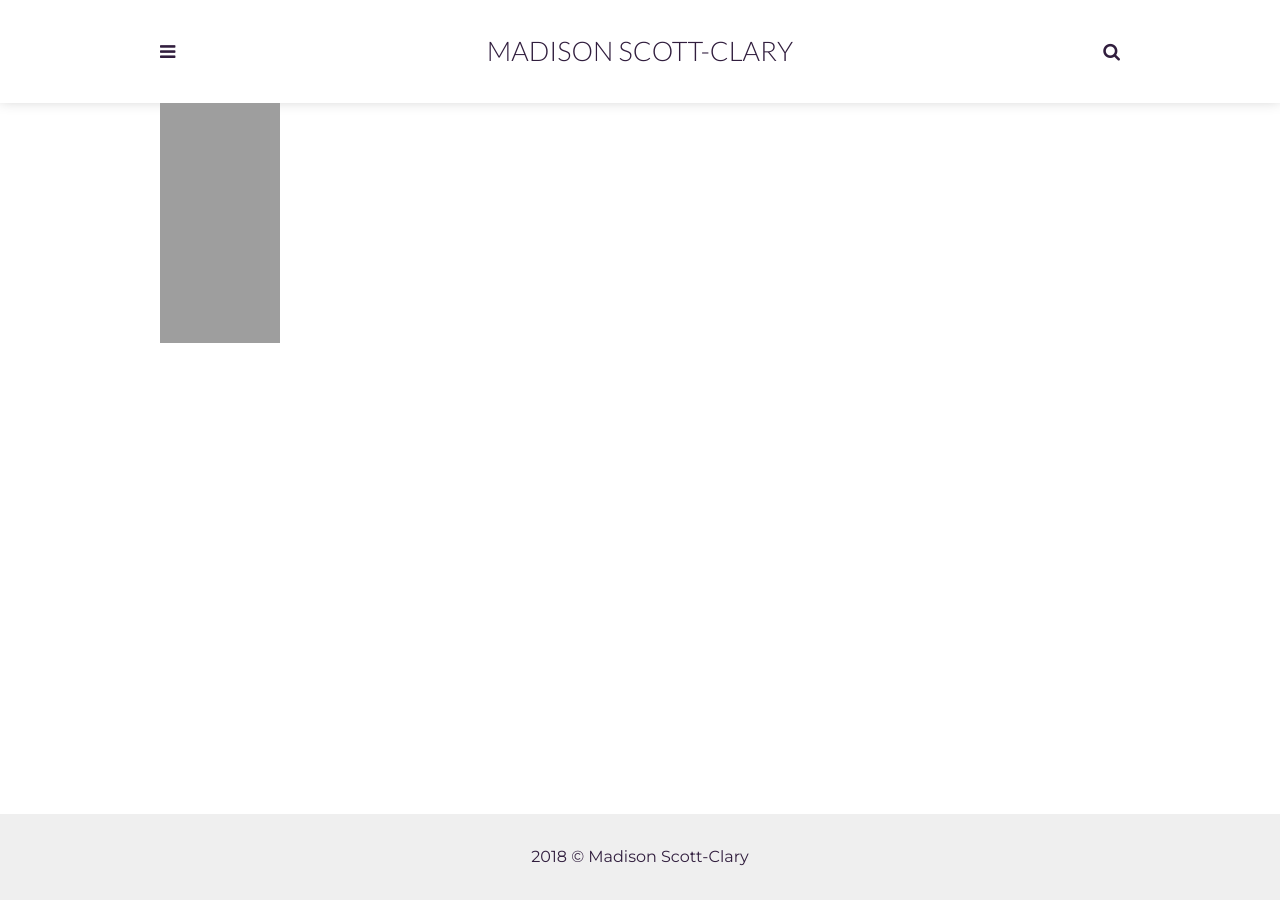
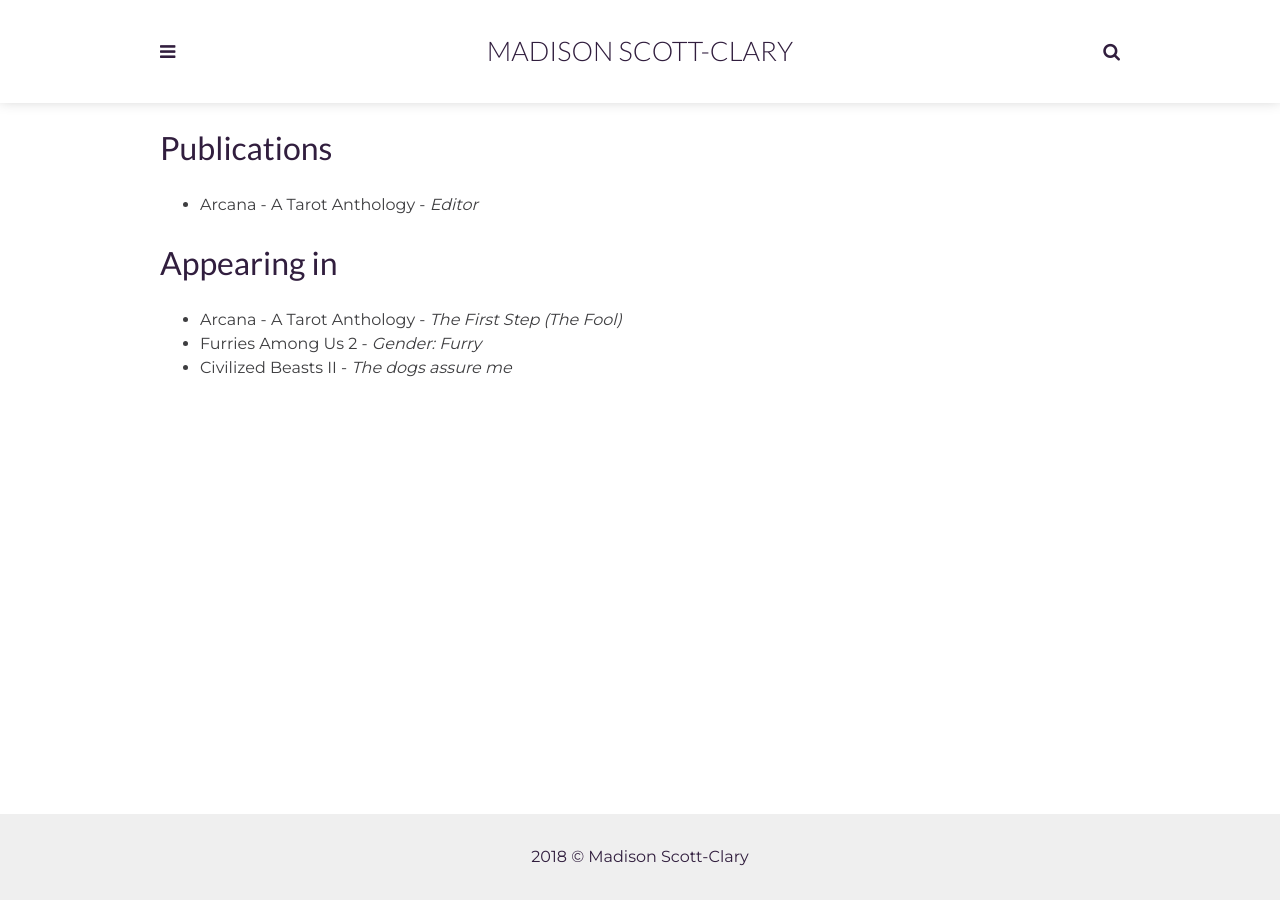
Before and after one commit to makyo/makyo.ink, a Jekyll site: the page built from _pages/publications.html, in a window 1280 px wide. Built offline with Jekyll 4.4.1, drawn with Linux system fonts in a browser that asks for light colours; some web fonts are replaced; grey boxes are pictures that could not be loaded.

Commit message:
publications

```diff
--- a/_pages/about.html
+++ b/_pages/about.html
@@ -9,11 +9,12 @@ permalink: /about/
             <div class="author-image-container">
                 <img src="{{site.baseurl}}/assets/img/{% if site.author-pic %}{{site.author-pic}}{% endif %}" alt="{{site.author}}">
             </div>
-            <p class="subtitle">{{site.about-author}}</p>
+            <p class="subtitle">{{site.about-author}} A list of her publications is available <a href="{{site.baseurl}}publications">here</a>.</p>
         </section>
         <section class="about-body">
             <p>If you're interested in supporting my writing work (and development work, if that's your bag!), I will be eternally grateful! I have a few mechanisms for support:</p>
             <ul>
+                <li><a href="https://patreon.com/makyo"><strong>Patreon</strong> - Patreon is a site that allows a patronage model for funding creators. In this incarnation, I have a few tiers: $1 patrons get access to posts; $5 patrons get early content; and $10 patrons get drafts, previews, and so on. Any level of support is appreciated!
                 <li><a href="https://liberapay.com/makyo/"><strong>LiberaPay</strong></a> — LiberaPay is a recurrent donations platform that allows supporting me and my writing on a monthly basis.</li>
                 <li><a href="https://ko-fi.com/drabmakyo"><strong>Ko-fi</strong></a> — Ko-fi is a tipping site, and is nicely integrated with PayPal.</li>
             </ul>
--- a/_pages/publications.html
+++ b/_pages/publications.html
@@ -4,4 +4,16 @@ title: Publications
 permalink: /publications/
 ---
 
-<iframe style="width:120px;height:240px;" marginwidth="0" marginheight="0" scrolling="no" frameborder="0" src="//ws-na.amazon-adsystem.com/widgets/q?ServiceVersion=20070822&OneJS=1&Operation=GetAdHtml&MarketPlace=US&source=ac&ref=tf_til&ad_type=product_link&tracking_id=makyo-20&marketplace=amazon&region=US&placement=1945247266&asins=1945247266&linkId=6fff9c3fea5f38614f1b63e39951e76c&show_border=true&link_opens_in_new_window=true&price_color=ffffff&title_color=eeeeff&bg_color=1f183a"></iframe>
+<h1>Publications</h1>
+
+<ul>
+    <li>Arcana - A Tarot Anthology - <em>Editor</em></li>
+</ul>
+
+<h1>Appearing in</h1>
+
+<ul>
+    <li>Arcana - A Tarot Anthology - <em>The First Step (The Fool)</em></li>
+    <li>Furries Among Us 2 - <em>Gender: Furry</em></li>
+    <li>Civilized Beasts II - <em>The dogs assure me</em></li>
+</ul>
```
